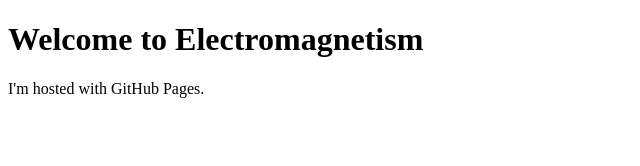
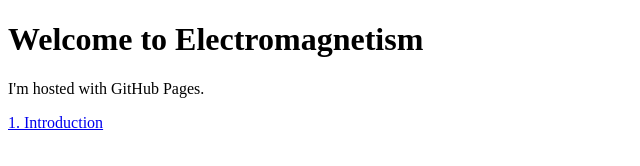
Before and after one commit to acbarnes1961/acbarnes1961.github.io, a plain HTML site: page index.html in a window 1280 px wide. Shown: the whole page, without its empty margins (0-640 px from the left). Drawn offline with Linux system fonts and the light colour scheme.

Commit message:
Update index.html

```diff
--- a/index.html
+++ b/index.html
@@ -3,5 +3,6 @@
 <body>
 <h1>Welcome to Electromagnetism</h1>
 <p>I'm hosted with GitHub Pages.</p>
+  <a href = "introduction.html">1. Introduction</a>
 </body>
 </html>
```
